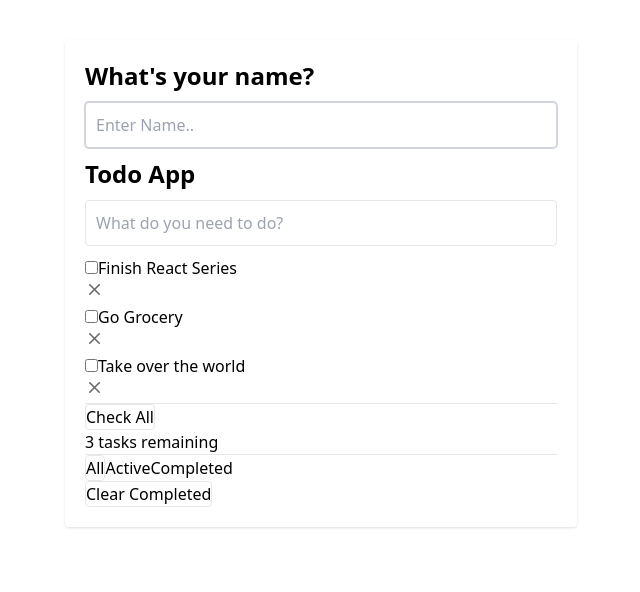
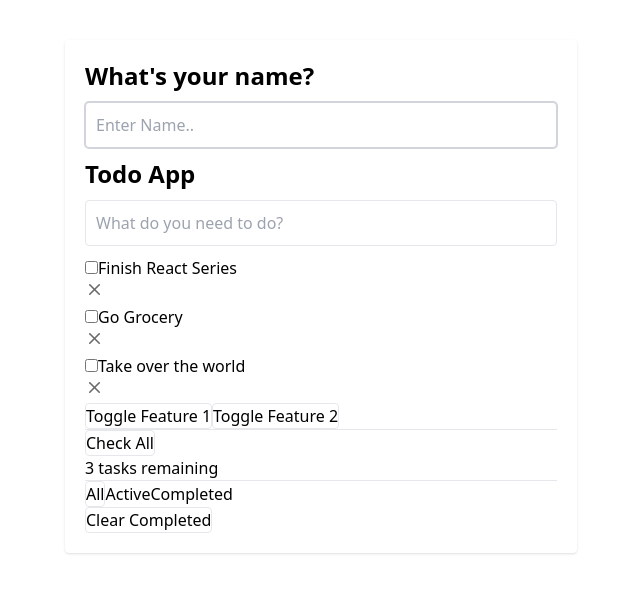
Before and after one commit to muneebacentosquare/todo.app.test, a React (Vite) app: page / in a window 1280 px wide. Shown: the top 592 px of the page, without its empty margins (319-959 px from the left). Built offline with nearby package versions, Linux system fonts and the light colour scheme.

Commit message:
Custom hooks

```diff
--- a/src/Components/TodoList.jsx
+++ b/src/Components/TodoList.jsx
@@ -52,9 +52,17 @@ export default function TodoList(props) {
                     </li>
                 ))}
             </ul>
+            <div className="flex space-x-5 items-center my-4">
+                <button className="py-1 px-2.5 rounded border border-gray-200 text-gray-600 text-base ">Toggle Feature
+                    1
+                </button>
+                <button className="py-1 px-2.5 rounded border border-gray-200 text-gray-600 text-base ">Toggle Feature
+                    2
+                </button>
+            </div>
             <hr className="mt-2"/>
             <div className="flex justify-between items-center my-4">
-                <CheckAllTodo completeAllTodos={props.completeAllTodos}/>
+            <CheckAllTodo completeAllTodos={props.completeAllTodos}/>
                 <TodoItemsRemaining remainingTodos={props.remainingTodos}/>
             </div>
             <hr/>
```
